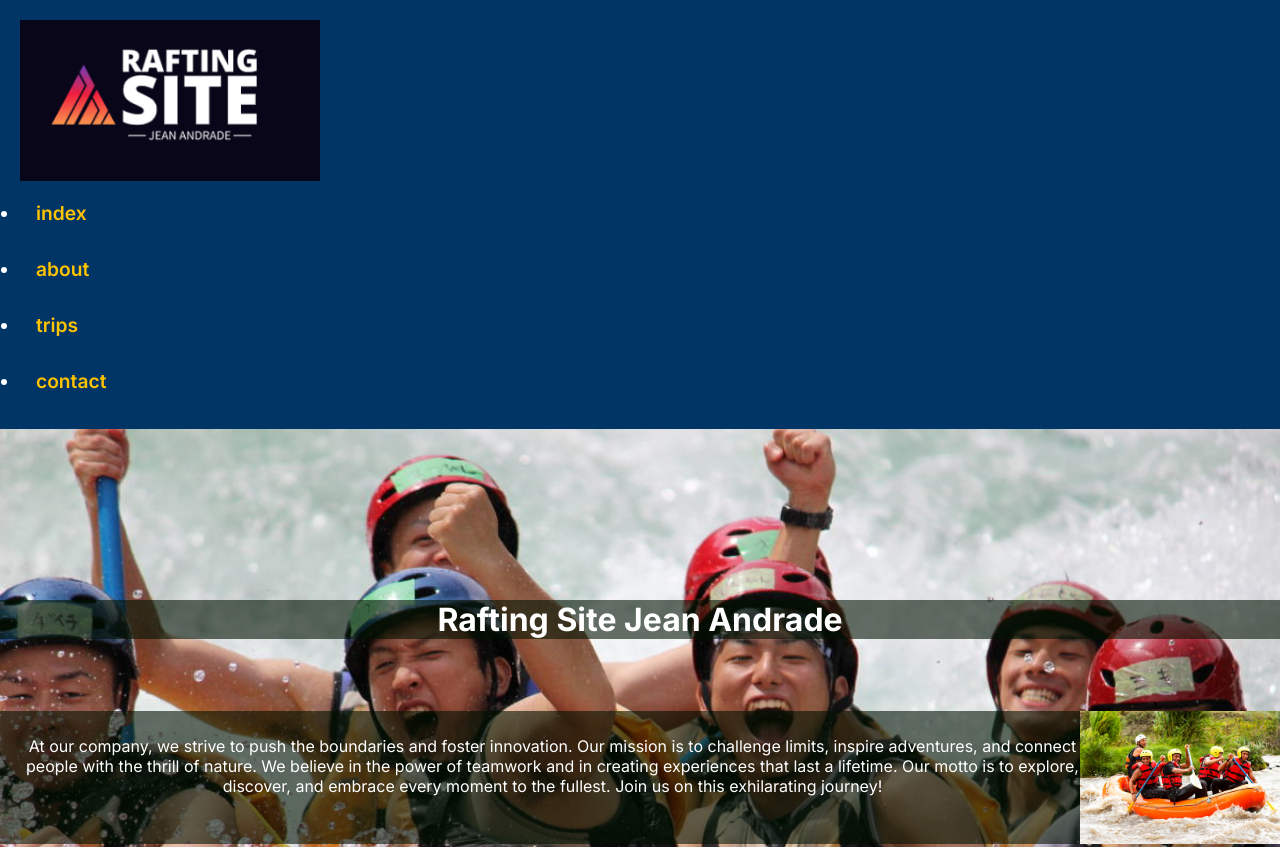
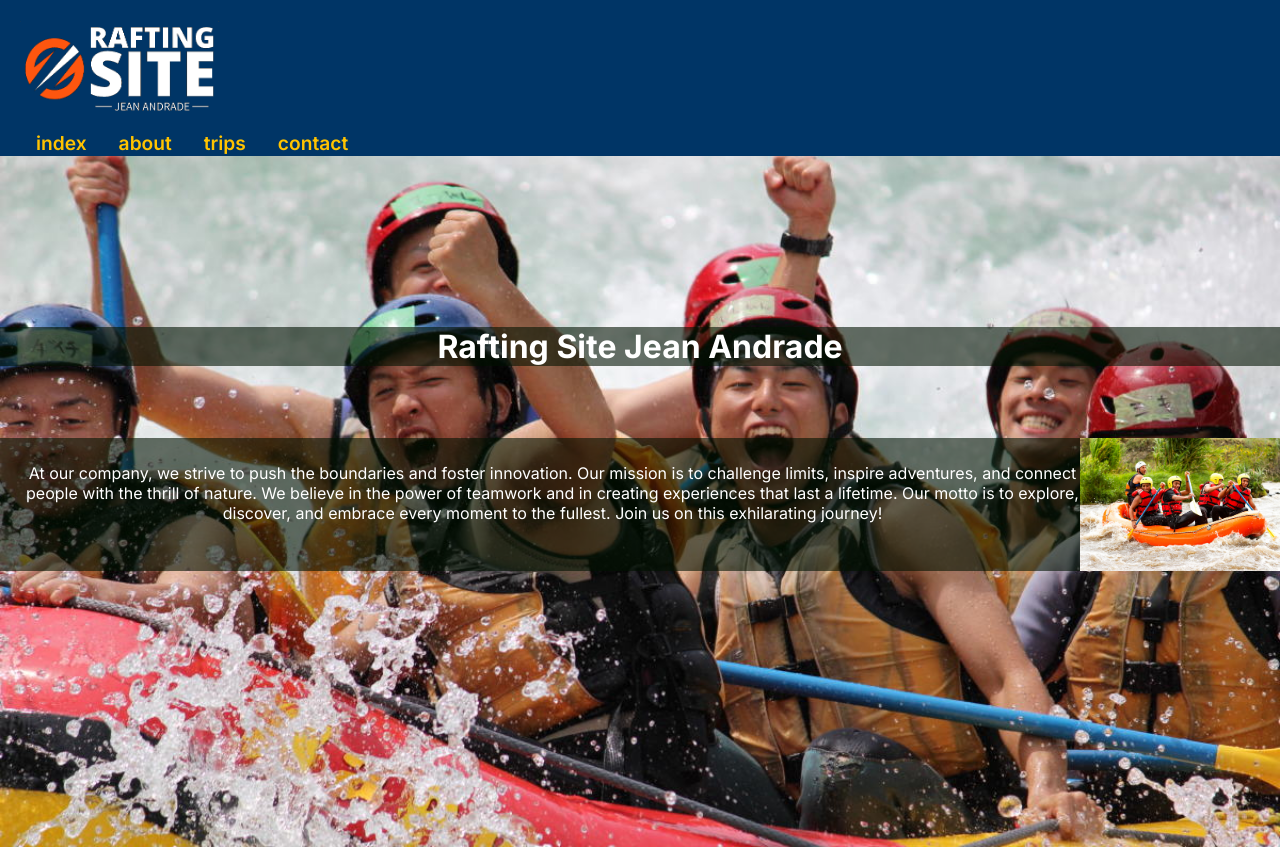
Before and after one commit to chronojean/wdd130, a plain HTML site: page wwr/about.html in a window 1280 px wide. Shown: the top 847 px of the page. Drawn offline with Linux system fonts and the light colour scheme.

Commit message:
header finished

```diff
--- a/wwr/about.html
+++ b/wwr/about.html
@@ -5,13 +5,12 @@
     <meta name="viewport" content="width=device-width, initial-scale=1.0">
     <title>About Us Rafting Site Jean Andrade</title>
     <link rel="stylesheet" href="styles/rafting.css">
-    <link rel="stylesheet" href="styles/site-plan-rafting.css">
     <meta name="description" content="Contact Page and Site info for visitors">
     <meta name="author" content="©Jean Andrade WDD130 BYU 2023">
 </head>
 <body>
     <header>
-        <img src="images/rafting-site-jean-andrade-logo_2_1.png" alt="logo_dark" width="300">
+        <img src="images/rafting-site-jean-andrade-logo_r.png" alt="logo_dark" width="300">
         <nav>
             <ul class="navigation">
                 <li><a href="#">index</a></li>
@@ -19,7 +18,6 @@
                 <li><a href="#">trips</a></li>
                 <li><a href="#">contact</a></li>
             </ul>
-
         </nav>
     </header>
     <main>
--- a/wwr/styles/rafting.css
+++ b/wwr/styles/rafting.css
@@ -1,11 +1,20 @@
 @import url('site-plan-rafting.css');
 /**************************************General Rules***************************************/
-
 /***************************************General Rules****************************************/
 /***************************************Tag Selectors****************************************/
 
 /***************************************Tag Selectors****************************************/
+header{
+    display: grid;
+    grid-template-columns: 5fr;
+    grid-template-rows: 1fr 0.5fr;
+}
+header img{
+    width: 200px;
+}
 /**************************************Class Selectors***************************************/
+
+
 .hero {
 	position: relative;
 }
@@ -32,6 +41,11 @@
 	width: 100%;
 	height: auto;
 }
+.navigation {
+	display: flex;
+	list-style: none;
+}
+
 /**************************************Class Selectors***************************************/
 /***************************************ID Selectors*****************************************/
 /*Empty*/
--- a/wwr/styles/site-plan-rafting.css
+++ b/wwr/styles/site-plan-rafting.css
@@ -25,8 +25,8 @@
 }
 /**************************************General Rules***************************************/
 *{
-	margin: 0px;
-	padding: 0px;
+	margin: 0;
+	padding: 0;
 }
 body{
     font-family: var(--paragraph-font);
@@ -41,12 +41,13 @@ p{
 }
 ul,ol,li,a{
     text-decoration: none;
+    list-style: none;
     font-weight: 600;
 }
-/***************************************General Rules****************************************/
-/***************************************Tag Selectors****************************************/
 header{
     padding: 20px;
+    max-height: 116px;
+    overflow: hidden;
     background-color: var(--accent1-color);
 }
 nav{
@@ -66,6 +67,8 @@ nav a:hover{
     color: var(--nav-hover-link-color);
     background-color: var(--nav-hover-background-color);
 }
+/***************************************General Rules****************************************/
+/***************************************Tag Selectors****************************************/
 /***************************************Tag Selectors****************************************/
 /**************************************Class Selectors***************************************/
 /*Empty*/
```
Also changed, not shown: wwr/images/rafting-site-jean-andrade-logo.png, wwr/images/rafting-site-jean-andrade-logo_r.png (added).
